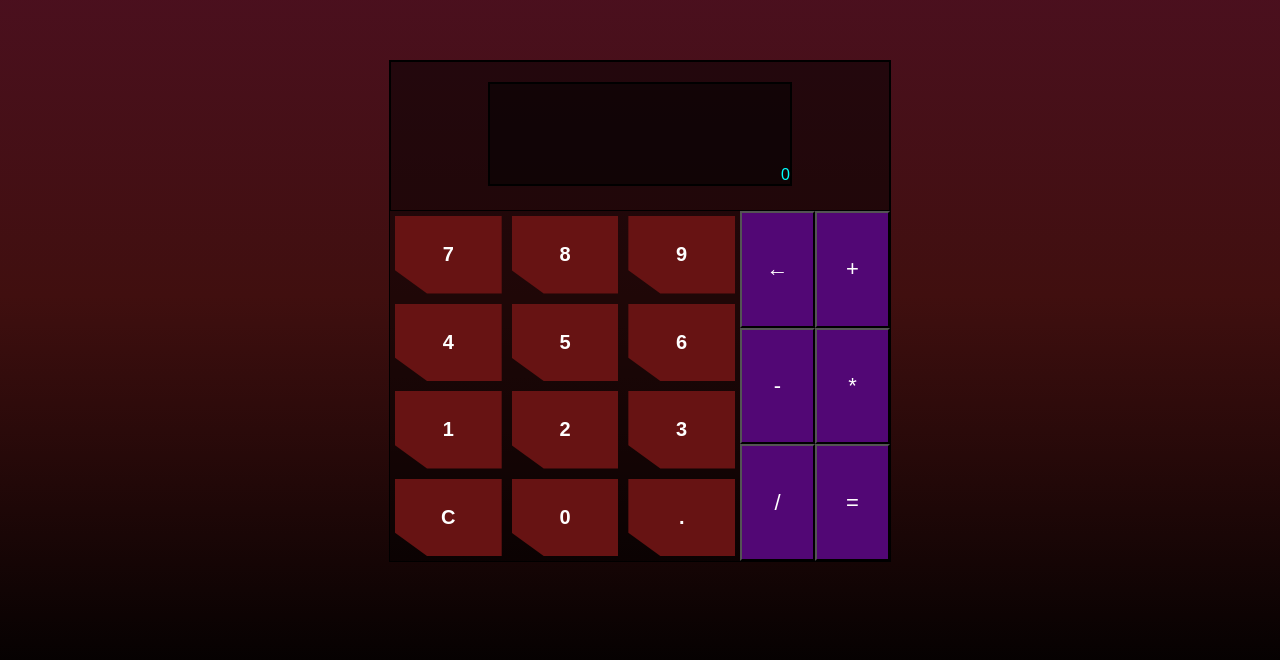
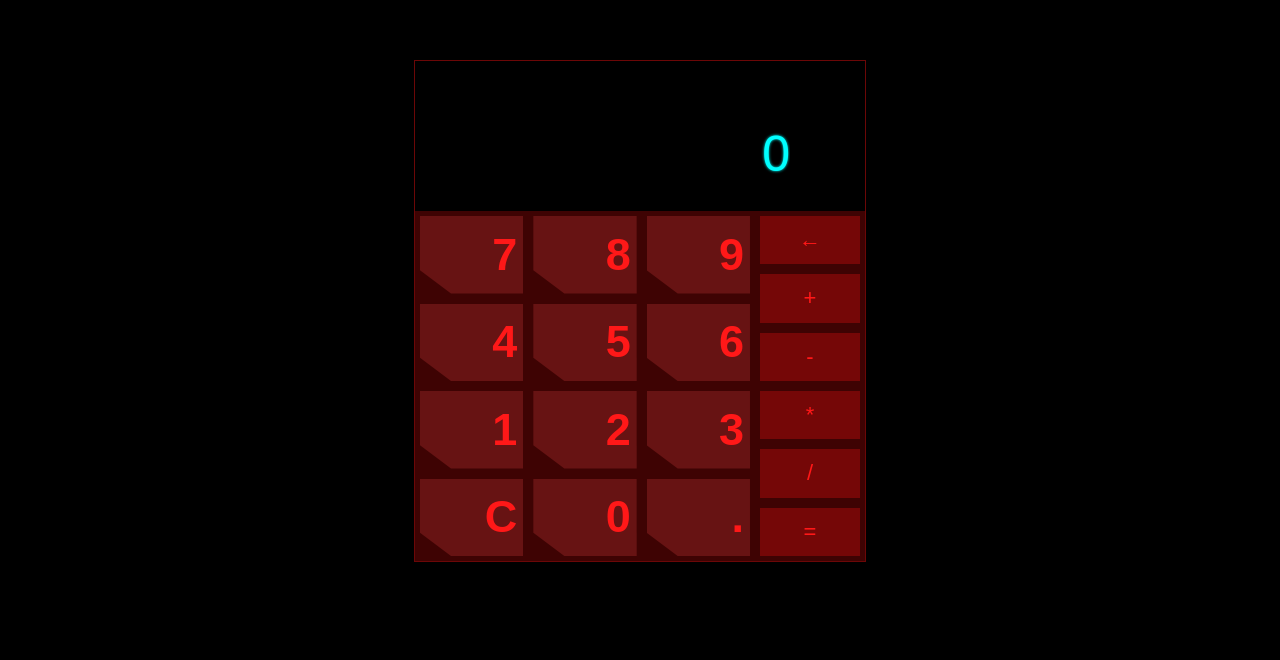
Before and after one commit to createles/calculator, a plain HTML site: page index.html in a window 1280 px wide. Shown: the part 104-764 px from the top of the page. Drawn offline with Linux system fonts and the light colour scheme; a web font is replaced by a local one.

Commit message:
Style: Overhaul of calculator UI
Changed calculator color schemes and add animations to hover and click for all buttons

Changed display to be completely black for better visibility

```diff
--- a/styles.css
+++ b/styles.css
@@ -13,7 +13,7 @@ body {
     display: flex;
     justify-content: center;
     align-items: center;
-    background-image: linear-gradient(#4e1023, rgb(64, 15, 15), black);
+    background-color: rgb(0, 0, 0);
     font-family: 'Cyber', sans-serif;
 }
 
@@ -21,21 +21,22 @@ body {
     display: flex;
     flex-direction: column;
     margin-top: 30px;
-    width: 500px;
+    width: 450px;
     height: 500px;
-    background-color: rgba(0, 0, 0, 0.508);
-    border: 1px solid black;
+    background-color: rgb(62, 3, 3);
+    border: 1px solid rgb(108, 7, 7);
 }
 
 #topRow {
     display: flex;
     justify-content: center;
-    border: 1px solid black;
     flex-grow: 1;
+    background: black;
 }
 
 #bottomRow {
     display: flex;
+    justify-content: center;
 }
 
 #buttons {
@@ -58,56 +59,114 @@ body {
     align-items: flex-end;
     justify-content: right;
     overflow: hidden;
+    text-shadow: 0 0 3px aqua;
 }
 
 #display {
     flex-grow: 1;
     align-content: flex-end;
     color:aqua;
+    font-size: 50px;
 }
 
 #history {
     color: aqua;
+    font-size: 15px;
 }
 
 .buttonStyle {
     font-family: "Cyber", sans-serif;
-    color: white;
+    color: rgb(255, 24, 24);
+    text-align: right;
     width: 30px;
     background: rgb(103, 19, 19);
-    font-size: 20px;
+    font-size: 45px;
     text-transform: uppercase;
-    outline: transparent;
     font-weight: 700;
     border: 0;
     clip-path: polygon(0% 0%, 100% 0%, 100% 100%, 30% 100%, 0% 70%);
     flex-grow: 1;
     flex-basis: 30%;
     margin: 5px;
+    cursor: pointer;
+    position: relative;
+    overflow: hidden;
+    transition-duration: .3s;
+}
+
+.buttonStyle::before {
+    clip-path: polygon(0% 0%, 100% 0%, 100% 100%, 30% 100%, 0% 70%);
+    width: 100%;
+    height: 100%;
+    position: absolute;
+    content: "";
+    background-color: rgb(255, 70, 70);
+    left: 0;
+    top: 0;
+    transform: scaleX(0);
+    transform-origin: left;
+    transition: transform .3s ease;
+    mix-blend-mode: saturation;
+}
+
+.buttonStyle:hover::before {
+    transform: scaleX(1);
+}
+
+  .buttonStyle:active {
+    transform: translate(5px,5px);
+    transition-duration: .3s;
 }
 
 #operations {
     display: flex;
-    flex-wrap: wrap;
-    flex-grow: 1;
+    flex-direction: column;
 }
 
 .operatorStyle {
-    width: 20px;
-    background-color: rgb(82, 7, 117);
+    border: 0;
+    margin: 5px;
+    width: 100px;
+    background-color: rgb(117, 7, 7);
+    font-family: "Cyber", sans-serif;
+    color: rgb(255, 24, 24);
     flex-basis: 50%;
     text-align: center;
     font-size: 22px;
-    color: white;
+    position: relative;
+    cursor: pointer;
+}
+
+.operatorStyle::before {
+    width: 100%;
+    height: 100%;
+    position: absolute;
+    content: "";
+    background-color: rgb(255, 70, 70);
+    left: 0;
+    top: 0;
+    transform: scaleX(0);
+    transform-origin: left;
+    transition: transform .3s ease;
+    mix-blend-mode: saturation;
+}
+
+.operatorStyle:hover::before {
+    transform: scaleX(1);
+}
+
+  .operatorStyle:active {
+    transform: translate(5px,5px);
+    transition-duration: .3s;
 }
 
 #equals {
-    width: 20px;
-    background-color: rgb(82, 7, 117);
+    width: 100px;
+    background-color: rgb(117, 7, 7);
     flex-basis: 50%;
     text-align: center;
     font-size: 22px;
-    color: white;
+    color: rgb(255, 24, 24);
 }
 
 #delete {
```
